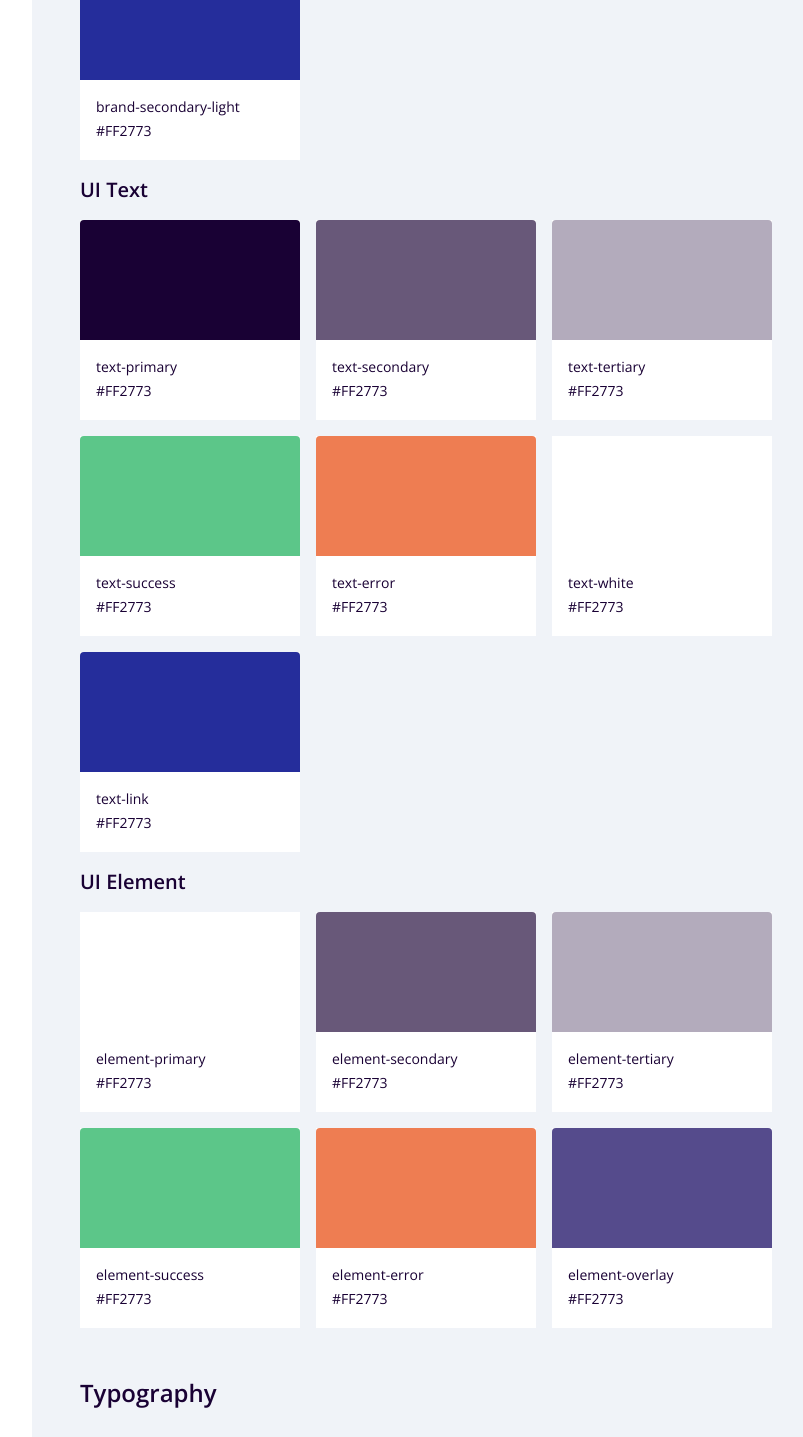
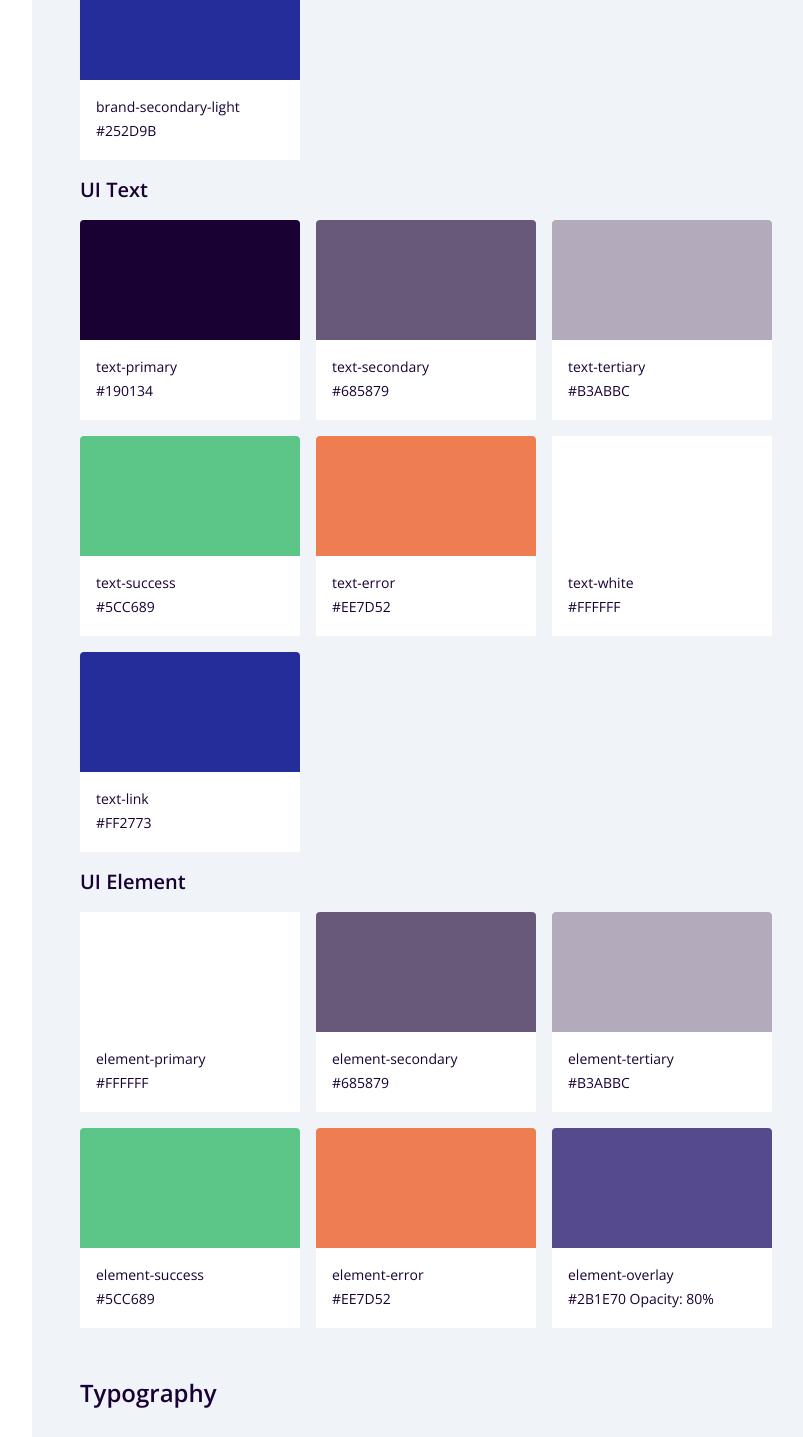
Before and after one commit to MANEESH-P/flamingo-web, a React (Create React App) app: page / in a window 1280 px wide. Shown: the part 540-1977 px from the top of the page, without its empty margins (224-1027 px from the left). Built offline with nearby package versions, Linux system fonts and the light colour scheme.

Commit message:
typo fixes

```diff
--- a/src/Containers/FoundationLayout/FoundationLayout.js
+++ b/src/Containers/FoundationLayout/FoundationLayout.js
@@ -94,28 +94,28 @@ export default function FoundationLayout() {
           <h3 className="mb-4">Brand</h3>
           <div className="brand mr-1">
             <Color name="brand-primary" value="#FF2773" />
-            <Color name="brand-primary-light" value="#FF2773" />
-            <Color name="brand-secondary" value="#FF2773" />
-            <Color name="brand-secondary-light" value="#FF2773" />
+            <Color name="brand-primary-light" value="#FF4d95;" />
+            <Color name="brand-secondary" value="#2B1E70" />
+            <Color name="brand-secondary-light" value="#252D9B" />
           </div>
           <h3 className="mb-4">UI Text</h3>
           <div className="ui-text mr-1">
-            <Color name="text-primary" value="#FF2773" />
-            <Color name="text-secondary" value="#FF2773" />
-            <Color name="text-tertiary" value="#FF2773" />
-            <Color name="text-success" value="#FF2773" />
-            <Color name="text-error" value="#FF2773" />
-            <Color name="text-white" value="#FF2773" />
+            <Color name="text-primary" value="#190134" />
+            <Color name="text-secondary" value="#685879" />
+            <Color name="text-tertiary" value="#B3ABBC" />
+            <Color name="text-success" value="#5CC689" />
+            <Color name="text-error" value="#EE7D52" />
+            <Color name="text-white" value="#FFFFFF" />
             <Color name="text-link" value="#FF2773" />
           </div>
           <h3 className="mb-4">UI Element</h3>
           <div className="ui-element mr-1">
-            <Color name="element-primary" value="#FF2773" />
-            <Color name="element-secondary" value="#FF2773" />
-            <Color name="element-tertiary" value="#FF2773" />
-            <Color name="element-success" value="#FF2773" />
-            <Color name="element-error" value="#FF2773" />
-            <Color name="element-overlay" value="#FF2773" />
+            <Color name="element-primary" value="#FFFFFF" />
+            <Color name="element-secondary" value="#685879" />
+            <Color name="element-tertiary" value="#B3ABBC" />
+            <Color name="element-success" value="#5CC689" />
+            <Color name="element-error" value="#EE7D52" />
+            <Color name="element-overlay" value="#2B1E70 Opacity: 80%" />
           </div>
         </div>
         <h2 ref={typographyRef} className="mb-6">
```
